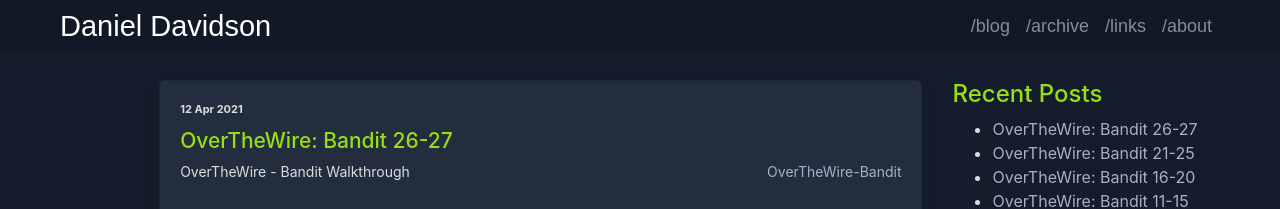
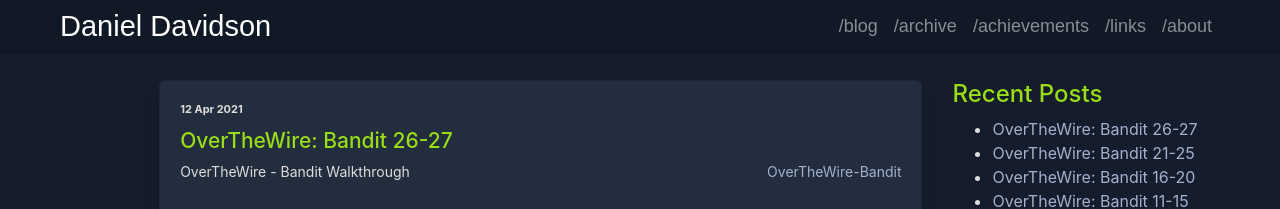
Before and after one commit to danieldavidson/danieldavidson.github.io, a Jekyll site: the page built from index.html, in a window 1280 px wide. Shown: the top 209 px of the page. Built offline with Jekyll 4.4.1, drawn with Linux system fonts in a browser that asks for light colours.

Commit message:
Update header.html

```diff
--- a/_includes/header.html
+++ b/_includes/header.html
@@ -54,6 +54,7 @@
                 <a class="nav-item nav-link" href="{{ '' | relative_url }}/">/blog</a>
                 <a class="nav-item nav-link" href="{{ 'archive' | relative_url }}">/archive</a>
                 <!--<a class="nav-item nav-link" href="{{ 'tags' | relative_url }}">/tags</a>-->
+                <a class="nav-item nav-link" href="{{ 'about' | relative_url }}">/achievements</a>
                 <a class="nav-item nav-link" href="{{ 'resources' | relative_url }}">/links</a>
                 <a class="nav-item nav-link" href="{{ 'about' | relative_url }}">/about</a>
             </div>
```
